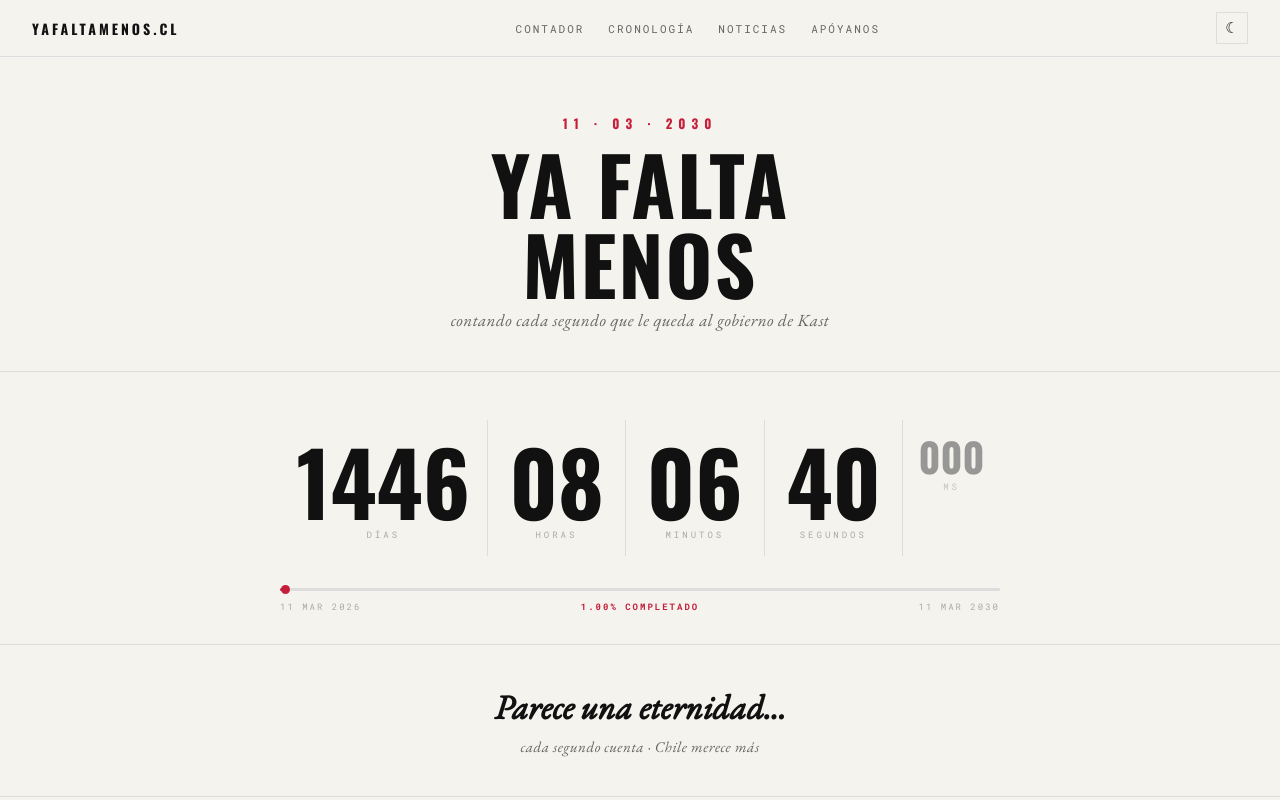
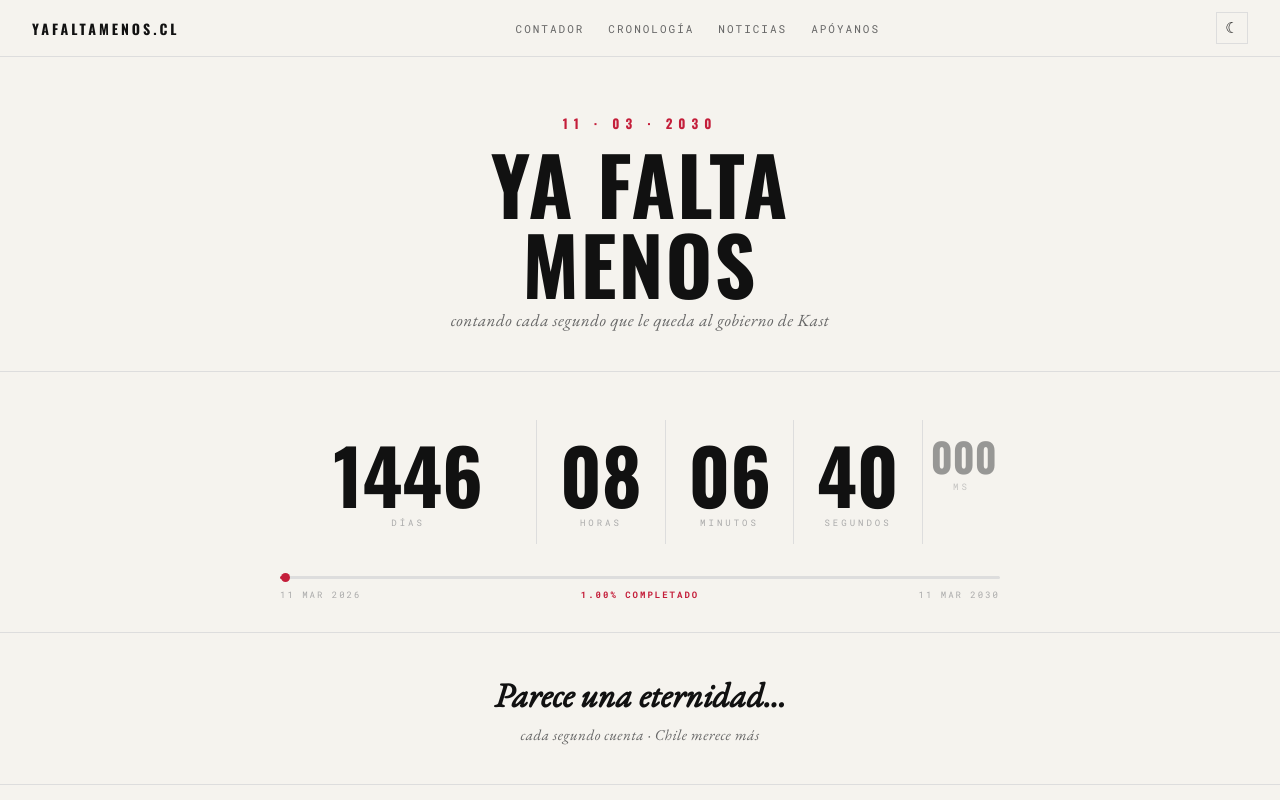
Before and after one commit to CGarridoc/yafaltamenos, a plain HTML site: page index.html in a window 1280 px wide. Shown: the top 800 px of the page. Drawn offline with nearby package versions, Linux system fonts and the light colour scheme.

Commit message:
fix: ancho contador días en desktop

```diff
--- a/static/css/style.css
+++ b/static/css/style.css
@@ -201,7 +201,7 @@ nav {
 
 .cd-grid {
   display: grid;
-  grid-template-columns: 1.5fr 1fr 1fr 1fr 0.7fr;
+  grid-template-columns: 2fr 1fr 1fr 1fr 0.6fr;
   max-width: 720px;
   margin: 0 auto 2rem;
 }
@@ -224,7 +224,7 @@ nav {
 }
 .cd-num {
   font-family: 'Oswald', sans-serif;
-  font-size: clamp(28px, 7vw, 88px);
+  font-size: clamp(28px, 7vw, 76px);
   color: var(--text);
   line-height: 1;
   display: block;
```
